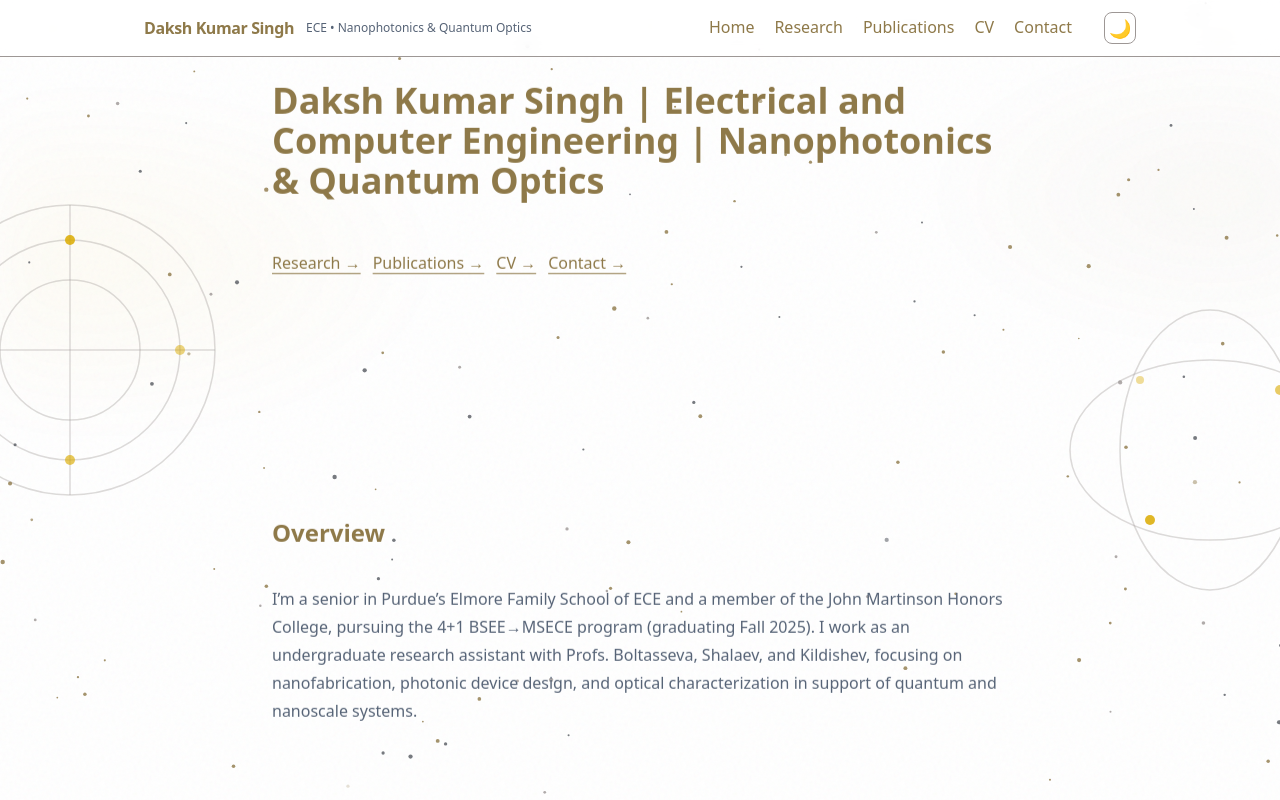
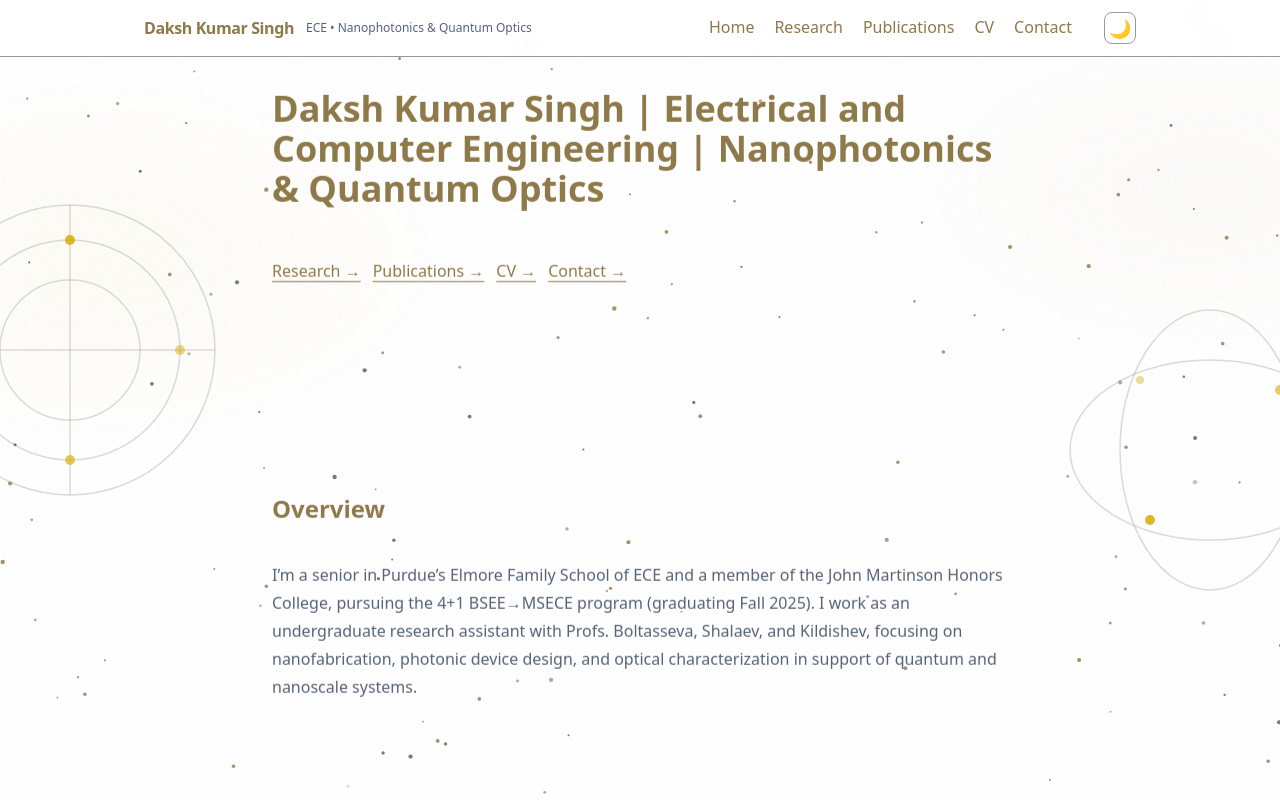
Before and after one commit to daksh-kumar-singh/dakshks, a Next.js app: page / in a window 1280 px wide. Shown: the top 800 px of the page. Built offline with nearby package versions, Linux system fonts and the light colour scheme.

Commit message:
Fixing home page gap

```diff
--- a/src/app/page.tsx
+++ b/src/app/page.tsx
@@ -8,7 +8,8 @@ export default function HomePage() {
   return (
     <>
       <SiteHeader />
-      <main className="relative mx-auto max-w-3xl px-4 py-6 prose dark:prose-invert overflow-x-hidden overflow-clip">
+      <main className="relative mx-auto max-w-3xl px-4 py-8 prose dark:prose-invert overflow-x-hidden overflow-clip
+  [&>h2:first-of-type]:mt-2">
         {/* Title */}
         <Reveal>
           <section className="grid gap-4">
@@ -29,7 +30,7 @@ export default function HomePage() {
 
         {/* Overview */}
         <Reveal>
-          <section className="mt-10 grid gap-3">
+          <section className="-mt-6 sm:-mt-8 grid gap-3">
             <h2 className="text-2xl">Overview</h2>
             <p className="max-w-3xl text-muted-foreground">
               I’m a senior in Purdue’s Elmore Family School of ECE and a member of the John Martinson Honors College,
```
